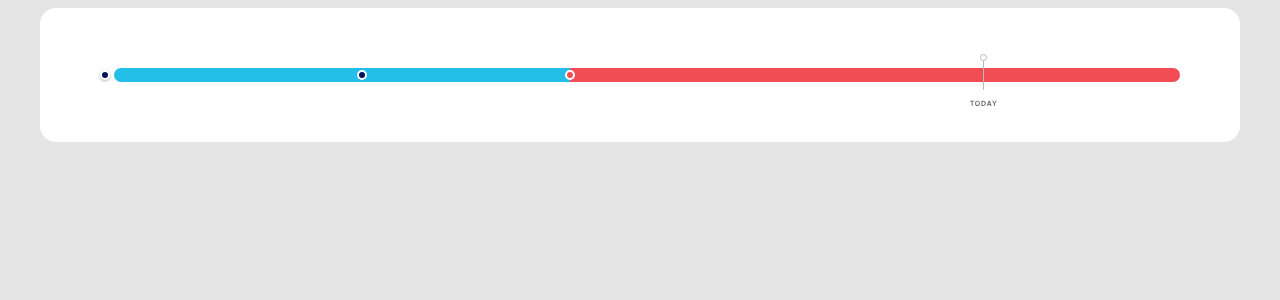
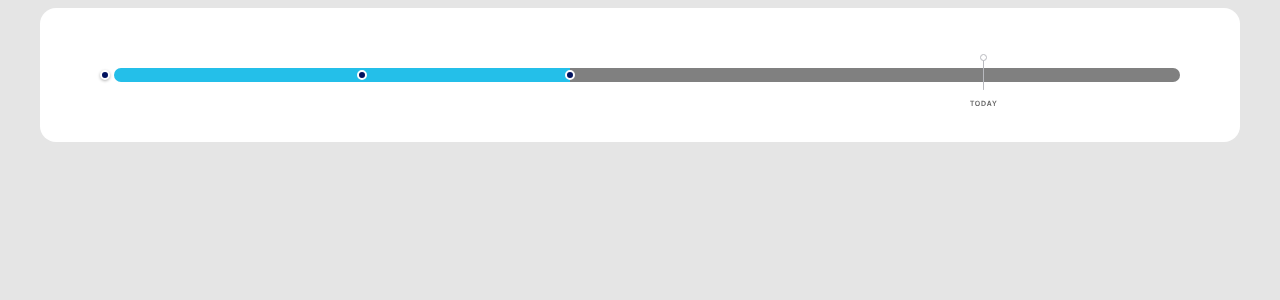
Before and after one commit to egiev/angular2-timeline, an Angular app: page / in a window 1280 px wide. Shown: the top 300 px of the page. Built offline with nearby package versions, Linux system fonts and the light colour scheme.

Commit message:
Remove unused code and update timeline scss

```diff
--- a/src/app/app.component.ts
+++ b/src/app/app.component.ts
@@ -25,8 +25,8 @@ export class AppComponent {
       end_date: '05/30/2021',
     },
     {
-      name: 'Lorem Ipsum',
-      color: 'red',
+      name: 'Lorem, ipsum dolor sit amet consectetur adipisicing elit.',
+      color: 'gray',
       start_date: '05/30/2021',
       end_date: '12/15/2021',
     },
--- a/src/app/components/timeline/timeline.component.scss
+++ b/src/app/components/timeline/timeline.component.scss
@@ -69,7 +69,8 @@ $gray: gray;
         border-color: #ffffff;
       }
 
-      &--blue {
+      &--blue,
+      &--gray {
         background: $navy;
         border-color: #ffffff;
       }
```
Also changed, not shown: src/app/components/timeline/timeline.component.ts (+1 -8 lines).
